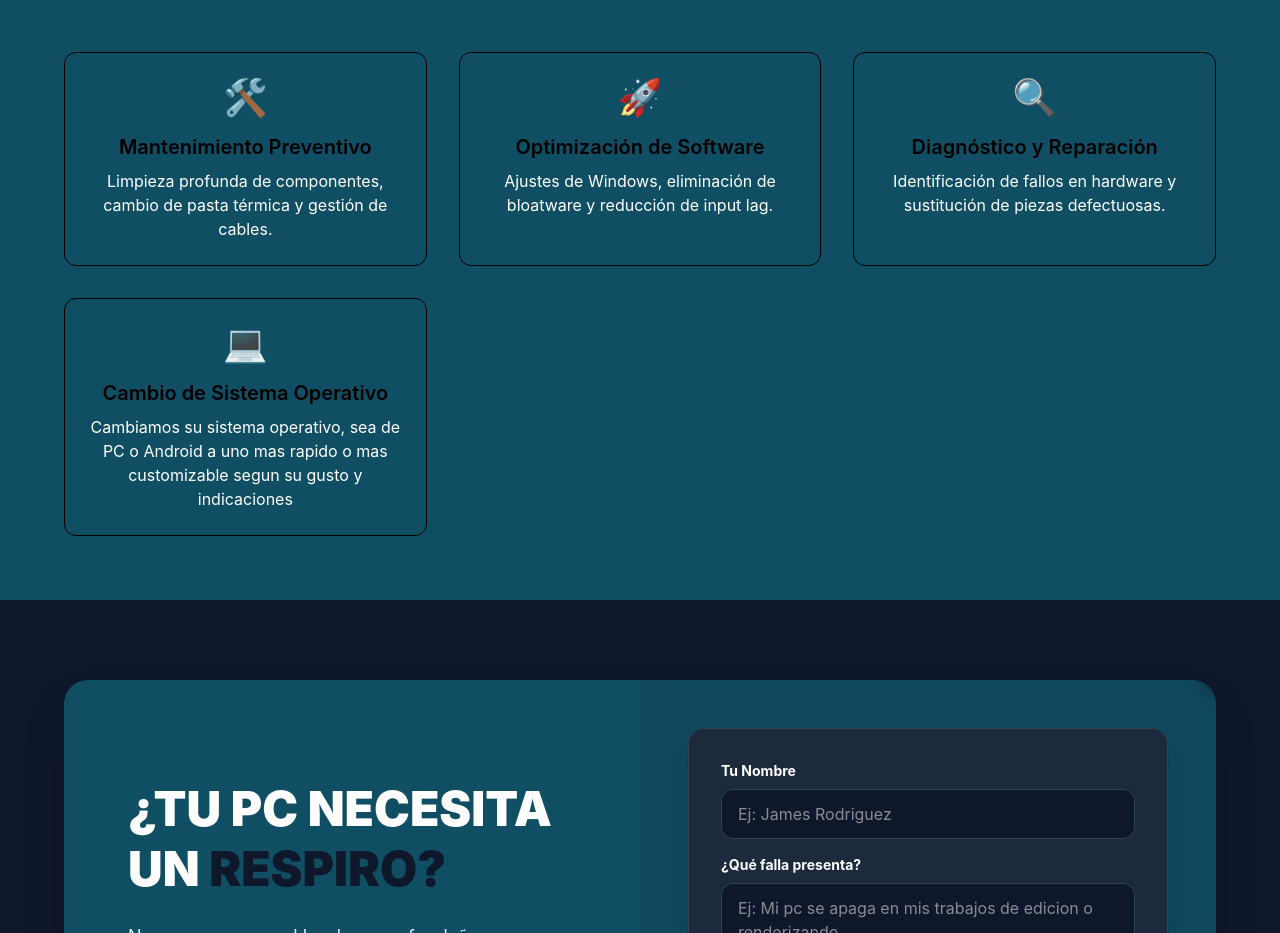
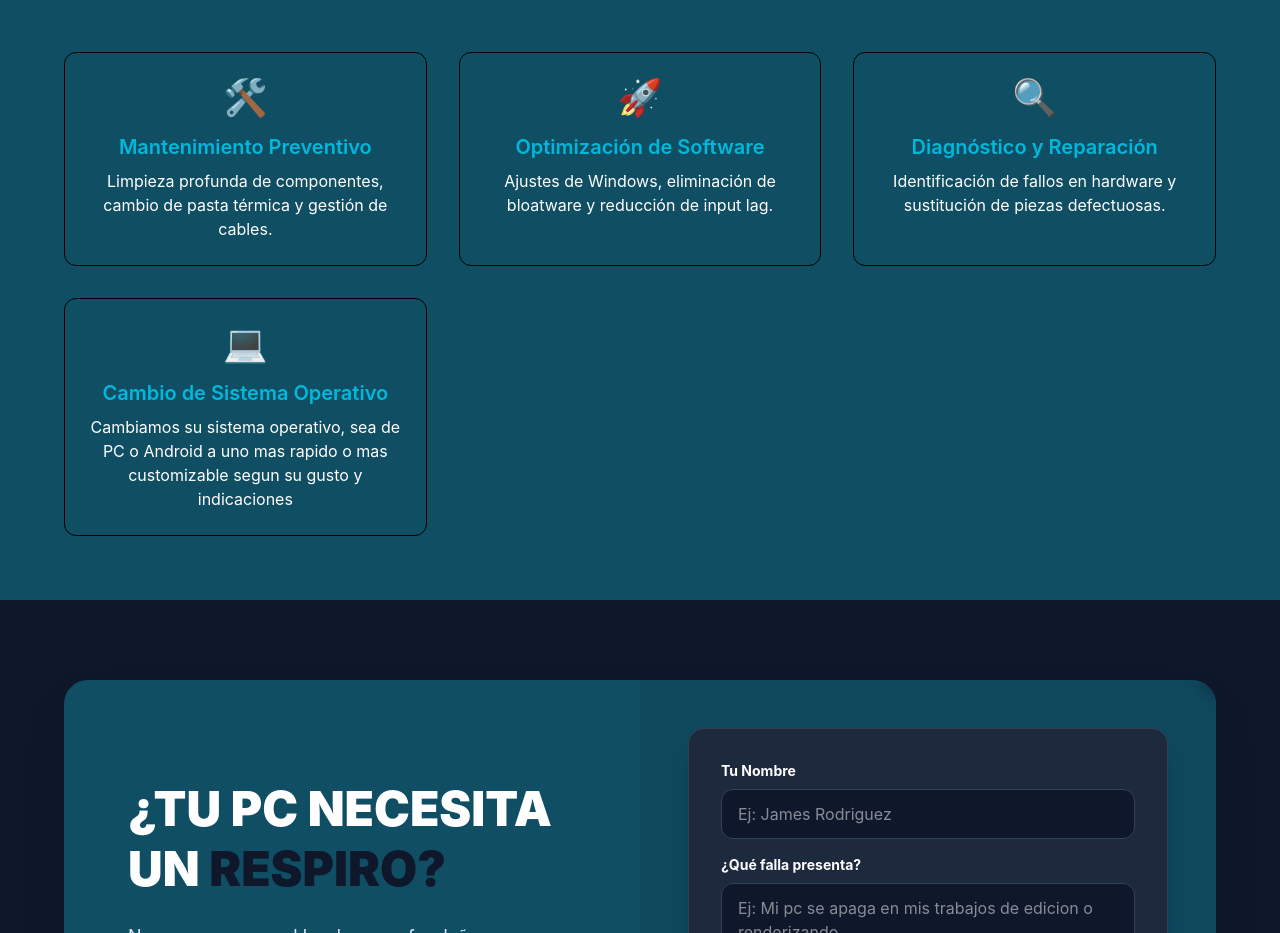
Before and after one commit to dullangrat768/web-emprendimiento, a React (Vite) app: page / in a window 1280 px wide. Shown: the part 940-1873 px from the top of the page. Built offline with nearby package versions, Linux system fonts and the light colour scheme.

Commit message:
Update Servicios.jsx

```diff
--- a/src/components/Servicios.jsx
+++ b/src/components/Servicios.jsx
@@ -29,7 +29,7 @@
         {servicioslista.map((s, i) => (
           <div key={i} className="p-6 border rounded-xl hover:shadow-lg transition text-center">
             <div className="text-4xl mb-4">{s.icon}</div>
-            <h3 className="text-xl font-semibold mb-2 text-black">{s.title}</h3>
+            <h3 className="text-xl font-semibold mb-2 text-cyan-500">{s.title}</h3>
             <p className="text-white">{s.desc}</p>
           </div>
         ))}
```
